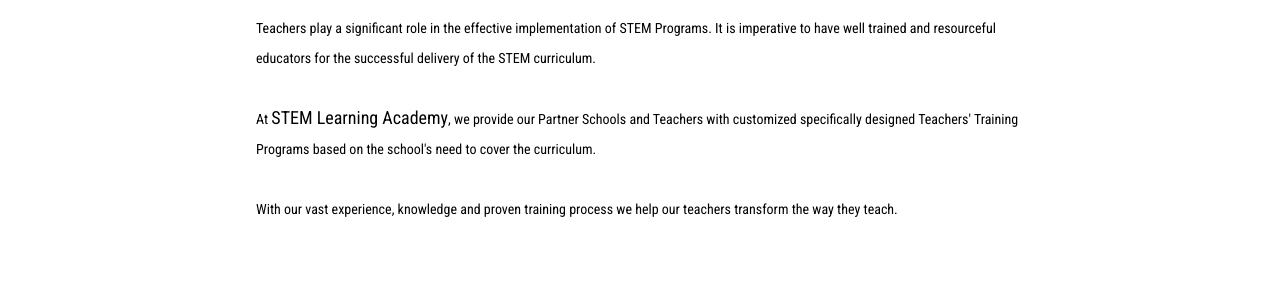
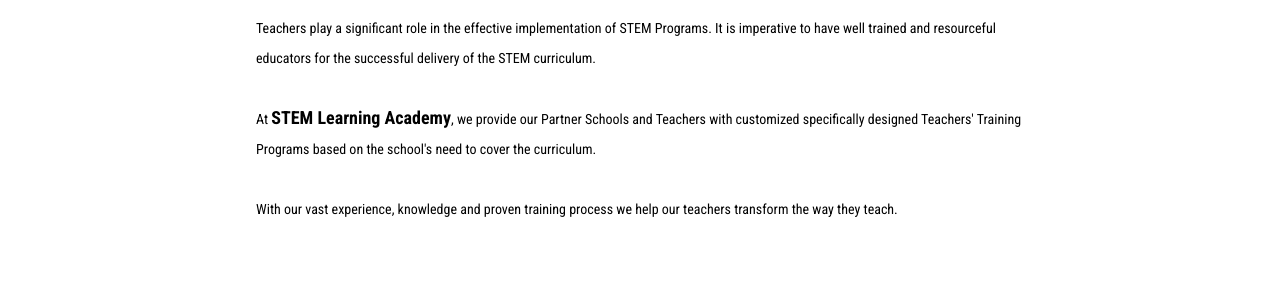
Before and after one commit to dhanyacm/stem, a Jekyll site: the page built from about.html, in a window 1280 px wide. Shown: the part 1162-1462 px from the top of the page. Built offline with Jekyll 4.4.1, drawn with Linux system fonts in a browser that asks for light colours; a script that is not in the unit is left out.

Commit message:
Update about.html

```diff
--- a/about.html
+++ b/about.html
@@ -56,7 +56,7 @@
 
 				Teachers play a significant role in the effective implementation of STEM Programs. It is imperative to have well trained and resourceful educators for the successful delivery of the STEM curriculum.<br><br>
 
-				  At <font size=4>STEM Learning Academy</font>, we provide our Partner Schools and Teachers with customized specifically designed Teachers' Training Programs based on the school's need to cover the curriculum.<br><br>
+				  At <b><font size=4>STEM Learning Academy</font></b>, we provide our Partner Schools and Teachers with customized specifically designed Teachers' Training Programs based on the school's need to cover the curriculum.<br><br>
 
 				With our vast experience, knowledge and proven training process we help our teachers transform the way they teach. <br><br>
 			  </p>
```
